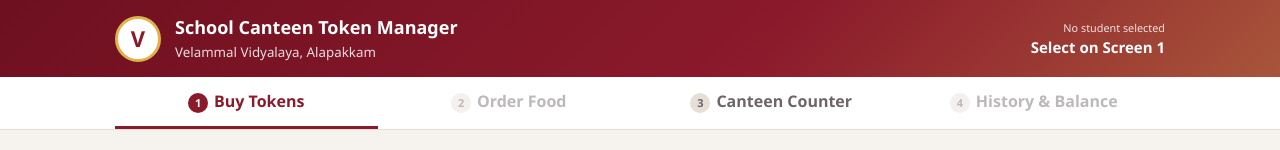
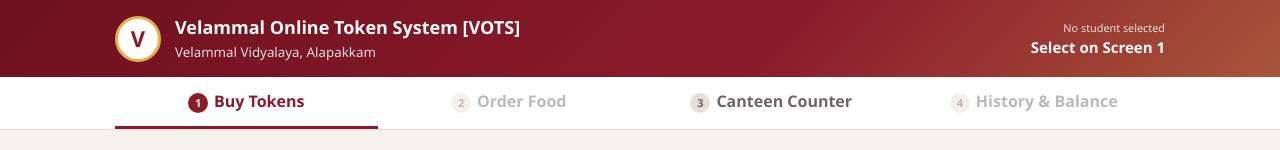
Before and after one commit to RichardBrittoB/Token, a plain HTML site: page index.html in a window 1280 px wide. Shown: the top 150 px of the page. Drawn offline with Linux system fonts and the light colour scheme.

Commit message:
Update index.html

```diff
--- a/index.html
+++ b/index.html
@@ -3,7 +3,7 @@
 <head>
 <meta charset="utf-8">
 <meta name="viewport" content="width=device-width, initial-scale=1, viewport-fit=cover">
-<title>School Canteen Token Manager – Velammal Vidyalaya Alapakkam</title>
+<title>Velammal Online Token System [VOTS] – Velammal Vidyalaya Alapakkam</title>
 <style>
 :root{box-sizing:border-box;padding-top:env(safe-area-inset-top,0px);padding-bottom:env(safe-area-inset-bottom,0px);
 --bg:#f6f3ef;--card:#fff;--ink:#2a2023;--mute:#6f6468;--brand:#8b1a2b;--brand2:#b8860b;--line:#e6dfd8;--ok:#1f7a4d;--warn:#b26a00;--soft:#fbeff1}
@@ -62,7 +62,7 @@ footer{text-align:center;color:var(--mute);font-size:12px;padding:20px}
 <body>
 <header><div class="top">
 <div class="logo">V</div>
-<div><h1>School Canteen Token Manager</h1><small>Velammal Vidyalaya, Alapakkam</small></div>
+<div><h1>Velammal Online Token System [VOTS]</h1><small>Velammal Vidyalaya, Alapakkam</small></div>
 <div class="who"><div id="who"></div><button id="sw" class="chip" style="padding:3px 12px;font-size:12px;margin-top:4px;display:none">Switch student</button></div>
 </div></header>
 <nav><div class="in" id="nav">
```
